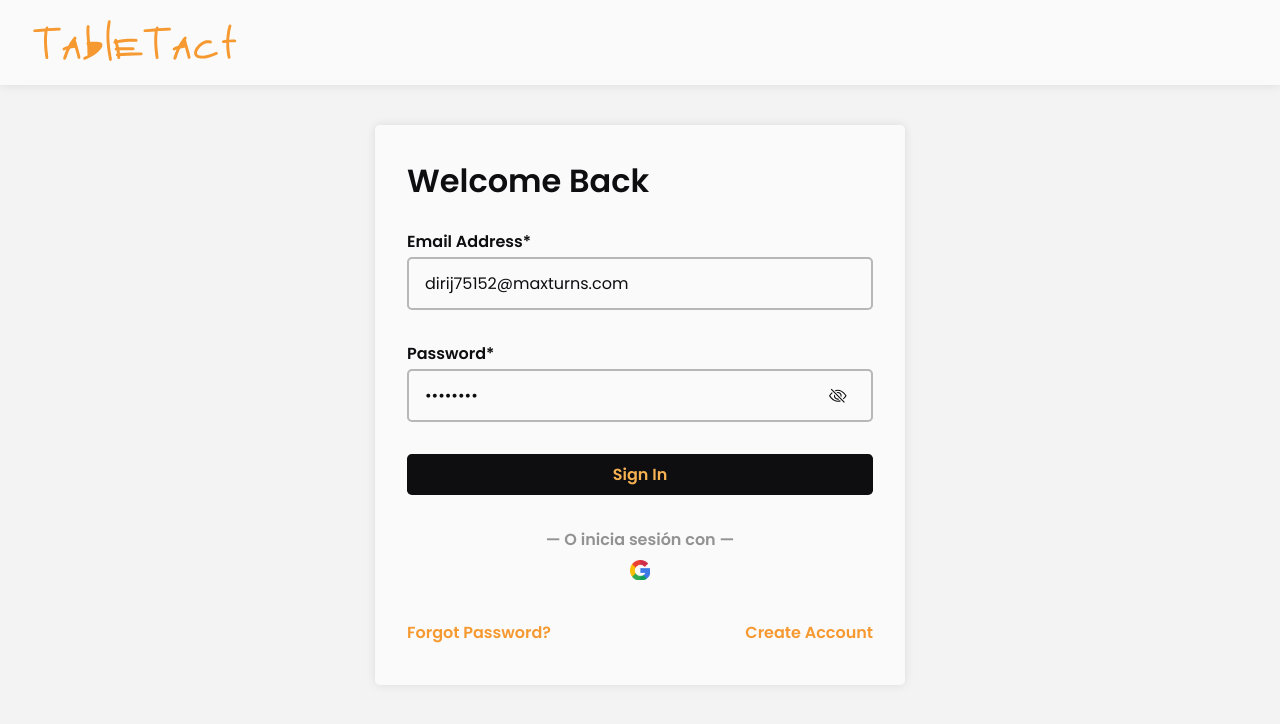
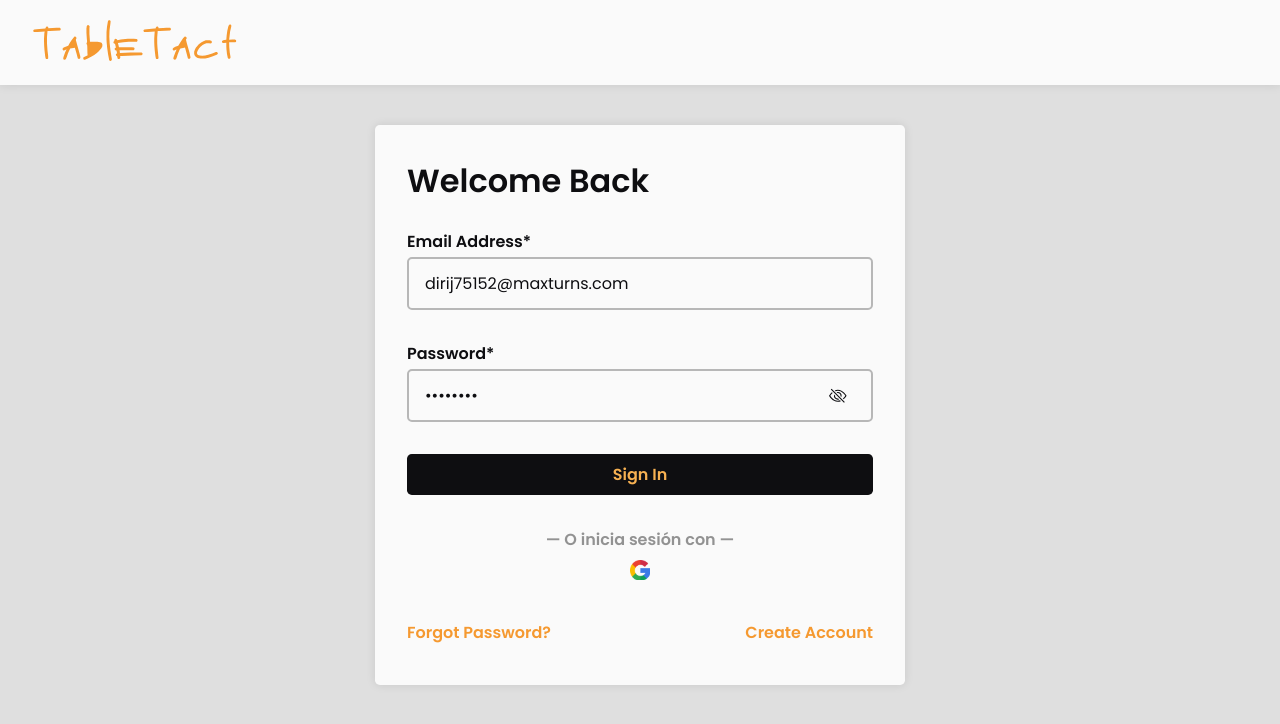
Before and after one commit to ScanDaLouS47/devathon-frontend, a React (Vite) app: page /auth/login in a window 1280 px wide. Shown: the top 724 px of the page. Built offline with nearby package versions, Linux system fonts and the light colour scheme; no server answers.

Commit message:
refactor:  modify color styles

```diff
--- a/src/auth/pages/login/loginPage.scss
+++ b/src/auth/pages/login/loginPage.scss
@@ -88,7 +88,6 @@
     font-weight: 600;
     background-color: var(--btn-bg) !important;
     color: var(--btn-color) !important;
-
     cursor: pointer;
   }
 }
--- a/src/panel/pages/userPanel/schedulesPage/SchedulesPage.tsx
+++ b/src/panel/pages/userPanel/schedulesPage/SchedulesPage.tsx
@@ -278,7 +278,7 @@ const events = [
 export const SchedulesPage = () => {
   return (
     <div className="schedulesPage">
-      <h1>SchedulesPage</h1>
+      {/* <h1>SchedulesPage</h1> */}
       <div className="calendar">
         <FullCalendar
           plugins={[dayGridPlugin]}
--- a/src/scss/reset/_reset.scss
+++ b/src/scss/reset/_reset.scss
@@ -15,12 +15,13 @@
 }
 
 :root {
-  /* Colores */
+  /* Tema Claro */
   --black: rgb(14, 14, 17); // oscuro: rgb(223, 223, 223);
   --white: rgb(250, 250, 250); // oscuro: rgb(43, 43, 43);
-  --smoke-white: rgb(243, 243, 243); // oscuro: rgb(14, 14, 17);
+  --smoke-white: rgb(223, 223, 223); // oscuro: rgb(14, 14, 17);
 
   --hover-avt-opt: rgb(223, 223, 223); // ??? color hover avatar y hover option modales
+  --dark-gray: rgb(73, 73, 73); // ??? color hover links, botones y letras modales
 
   --btn-bg: rgb(14, 14, 17); // oscuro: rgb(247, 177, 82);
   --btn-color: rgb(247, 177, 82); // oscuro: rgb(14, 14, 17);
@@ -31,7 +32,6 @@
   --opaque-gray: rgb(146, 146, 146); // oscuro: rgb(170, 170, 170);
 
   --gray-color: rgb(183, 183, 183);
-  --dark-gray: rgb(73, 73, 73);
 
   --error: rgb(237, 74, 74);
   --logout: rgb(204, 63, 63);
@@ -46,6 +46,7 @@
 
 // @media (prefers-color-scheme: dark) {
 //   :root {
+//   /* Tema Oscuro */
 //     --black: rgb(223, 223, 223);
 //     --white: rgb(43, 43, 43);
 //     --smoke-white: rgb(14, 14, 17);
```
